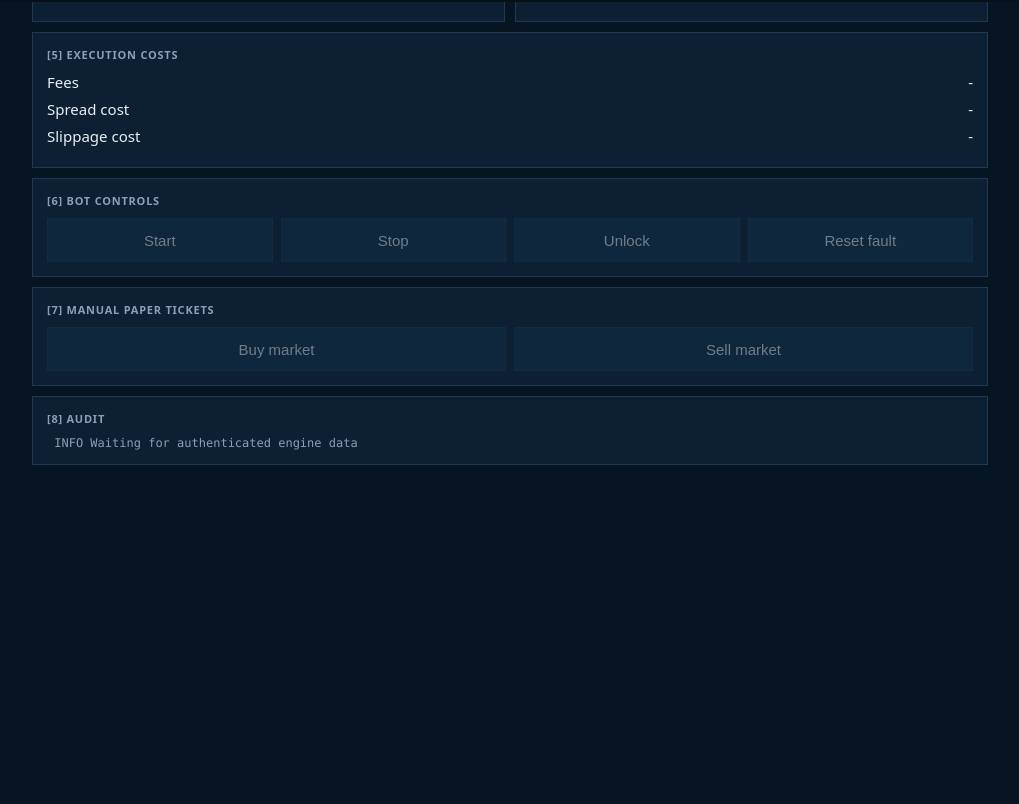
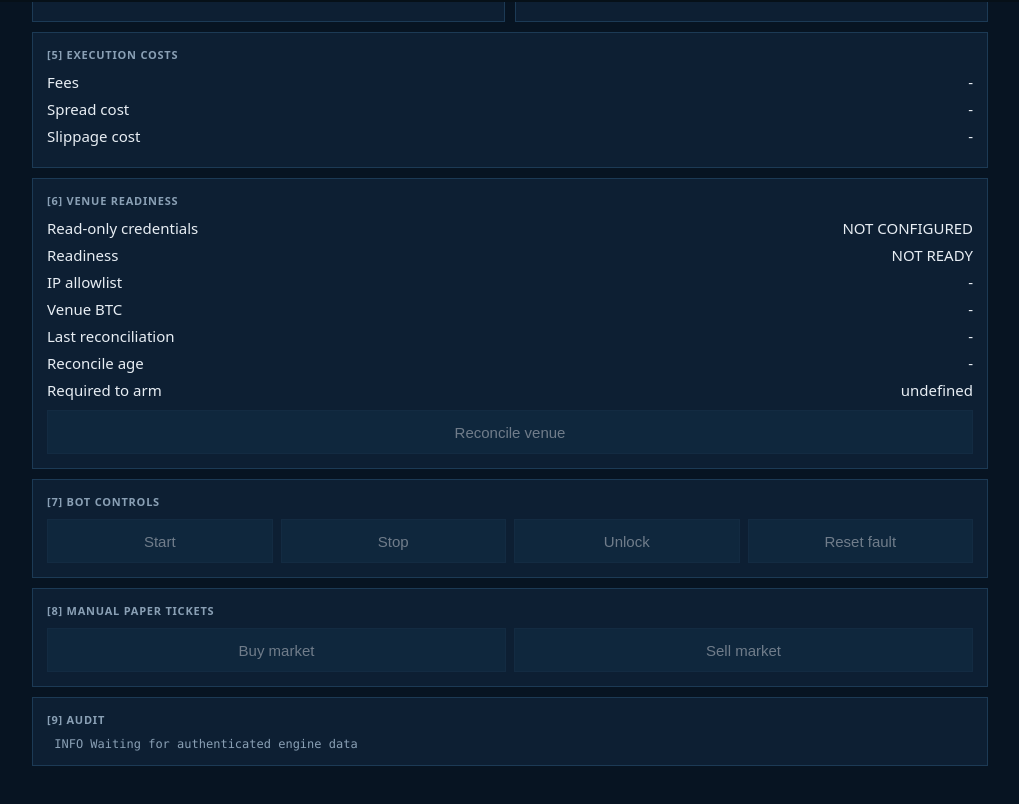
Before and after one commit to TyreeCooper/project-aether, a Next.js app in the folder frontend/: page / in a window 1280 px wide. Shown: the part 798-1602 px from the top of the page, without its empty margins (130-1149 px from the left). Before the commit the page ends 1351 px from the top, so only its background shows below. Built offline with nearby package versions, Linux system fonts and the light colour scheme; no server answers.

Commit message:
feat: add venue readiness and reconciliation controls

```diff
--- a/frontend/app/page.js
+++ b/frontend/app/page.js
@@ -39,6 +39,7 @@ export default function DashboardPage() {
   const [account, setAccount] = useState(null);
   const [bot, setBot] = useState(null);
   const [performance, setPerformance] = useState(null);
+  const [venueReadiness, setVenueReadiness] = useState(null);
   const [audit, setAudit] = useState([]);
   const [operatorToken, setOperatorToken] = useState("");
   const [stepUpToken, setStepUpToken] = useState("");
@@ -55,16 +56,18 @@ export default function DashboardPage() {
         return;
       }
 
-      const [a, b, p, log] = await Promise.all([
+      const [a, b, p, log, venue] = await Promise.all([
         getJson("/api/v1/account", operatorToken),
         getJson("/api/v1/bot", operatorToken),
         getJson("/api/v1/performance", operatorToken),
         getJson("/api/v1/audit", operatorToken),
+        getJson("/api/v1/venue/kraken/readiness", operatorToken),
       ]);
       setAccount(a);
       setBot(b);
       setPerformance(p);
       setAudit(log.events || []);
+      setVenueReadiness(venue);
       setError("");
     } catch (err) {
       const message = String(err?.message || err);
@@ -191,8 +194,29 @@ export default function DashboardPage() {
         <div className="row"><span>Slippage cost</span><span>{fmt(performance?.total_slippage_cost)}</span></div>
       </section>
 
+
       <section className="card" style={{ marginTop: 10 }}>
-        <h2>[6] BOT CONTROLS</h2>
+        <h2>[6] VENUE READINESS</h2>
+        <div className="row"><span>Read-only credentials</span><span>{venueReadiness?.configured ? "CONFIGURED" : "NOT CONFIGURED"}</span></div>
+        <div className="row"><span>Readiness</span><span>{venueReadiness?.ready ? "READY" : "NOT READY"}</span></div>
+        <div className="row"><span>IP allowlist</span><span>{venueReadiness?.ip_allowlist_configured ? "CONFIGURED" : "-"}</span></div>
+        <div className="row"><span>Venue BTC</span><span>{venueReadiness?.btc_balance ?? "-"}</span></div>
+        <div className="row"><span>Last reconciliation</span><span>{bot?.last_reconciliation_ok == null ? "-" : bot.last_reconciliation_ok ? "MATCHED" : "MISMATCH"}</span></div>
+        <div className="row"><span>Reconcile age</span><span>{bot?.last_reconciliation_age_ms == null ? "-" : `${bot.last_reconciliation_age_ms} ms`}</span></div>
+        <div className="row"><span>Required to arm</span><span>{String(bot?.venue_reconciliation_required)}</span></div>
+        <div className="actions">
+          <button
+            type="button"
+            disabled={busy || !authenticated || !venueReadiness?.configured}
+            onClick={() => act(() => post("/api/v1/venue/kraken/reconcile", operatorToken))}
+          >
+            Reconcile venue
+          </button>
+        </div>
+      </section>
+
+      <section className="card" style={{ marginTop: 10 }}>
+        <h2>[7] BOT CONTROLS</h2>
         <div className="actions">
           <button type="button" disabled={busy || !steppedUp} onClick={() => act(() => post("/api/v1/bot/start", operatorToken, stepUpToken))}>Start</button>
           <button type="button" disabled={busy || !authenticated} onClick={() => act(() => post("/api/v1/bot/stop", operatorToken))}>Stop</button>
@@ -202,7 +226,7 @@ export default function DashboardPage() {
       </section>
 
       <section className="card" style={{ marginTop: 10 }}>
-        <h2>[7] MANUAL PAPER TICKETS</h2>
+        <h2>[8] MANUAL PAPER TICKETS</h2>
         <div className="actions">
           <button type="button" disabled={busy || !steppedUp} onClick={() => act(() => post("/api/v1/orders/market?side=buy", operatorToken, stepUpToken))}>Buy market</button>
           <button type="button" disabled={busy || !steppedUp} onClick={() => act(() => post("/api/v1/orders/market?side=sell", operatorToken, stepUpToken))}>Sell market</button>
@@ -210,7 +234,7 @@ export default function DashboardPage() {
       </section>
 
       <section className="card" style={{ marginTop: 10 }}>
-        <h2>[8] AUDIT</h2>
+        <h2>[9] AUDIT</h2>
         <div className="log">
           {(audit.length ? audit : [{ ts: "", level: "INFO", message: "Waiting for authenticated engine data" }])
             .slice(0, 25)
```
